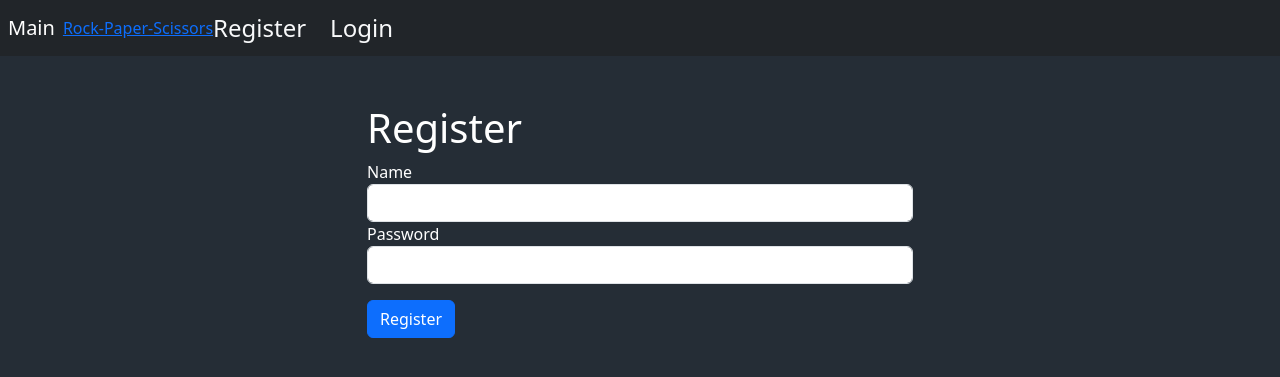
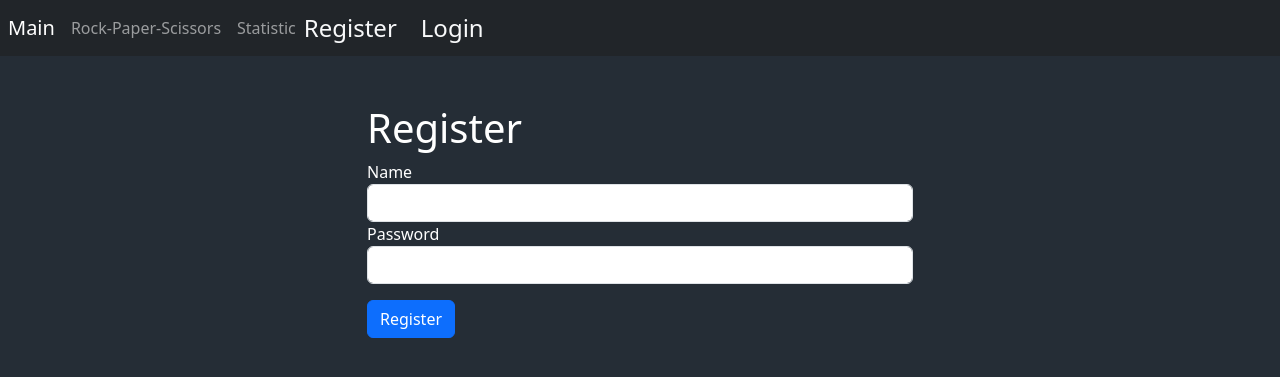
Before and after one commit to Volodymyr-Petrunin/Rock-Paper-Scissors, a Spring Boot app: page /player/reg in a window 1280 px wide. Shown: the top 377 px of the page. Run offline with Spring Boot 4, Linux system fonts and the light colour scheme; some of the project's set-up classes (security, data sources, template engines, error pages and the like) are left out, and stand-ins take their place; some libraries are stand-ins or nearby versions.

Commit message:
add stats view

```diff
--- a/src/main/java/org/game/rps/controller/PlayerController.java
+++ b/src/main/java/org/game/rps/controller/PlayerController.java
@@ -1,9 +1,13 @@
 package org.game.rps.controller;
 
+import org.game.rps.domain.Statistic;
 import org.game.rps.domain.dto.RequestPlayerDto;
 import org.game.rps.service.PlayerService;
+import org.game.rps.service.UserDetailsImpl;
 import org.springframework.beans.factory.annotation.Autowired;
+import org.springframework.security.core.annotation.AuthenticationPrincipal;
 import org.springframework.stereotype.Controller;
+import org.springframework.ui.Model;
 import org.springframework.web.bind.annotation.*;
 
 @Controller
@@ -27,4 +31,13 @@ public class PlayerController {
         playerService.createPlayer(dto);
         return "redirect:/login";
     }
+
+    @GetMapping("/statistic")
+    public String checkStatistic(@AuthenticationPrincipal UserDetailsImpl userDetails, Model model) {
+        Statistic statistic = userDetails.getPlayer().getStatistic();
+
+        model.addAttribute("statistic", statistic);
+
+        return "my-statistic";
+    }
 }
--- a/src/main/resources/templates/layouts/header.html
+++ b/src/main/resources/templates/layouts/header.html
@@ -7,7 +7,11 @@
 
         <ul class="navbar-nav mx-xxl-auto">
             <li class="nav-item">
-                <a href="/games/rock-paper-scissors">Rock-Paper-Scissors</a>
+                <a href="/games/rock-paper-scissors" class="nav-link">Rock-Paper-Scissors</a>
+            </li>
+
+            <li class="nav-item">
+                <a href="/player/statistic" class="nav-link">Statistic</a>
             </li>
         </ul>
 
```
Also changed, not shown: src/main/resources/templates/my-statistic.html (added, +27 -0 lines).
